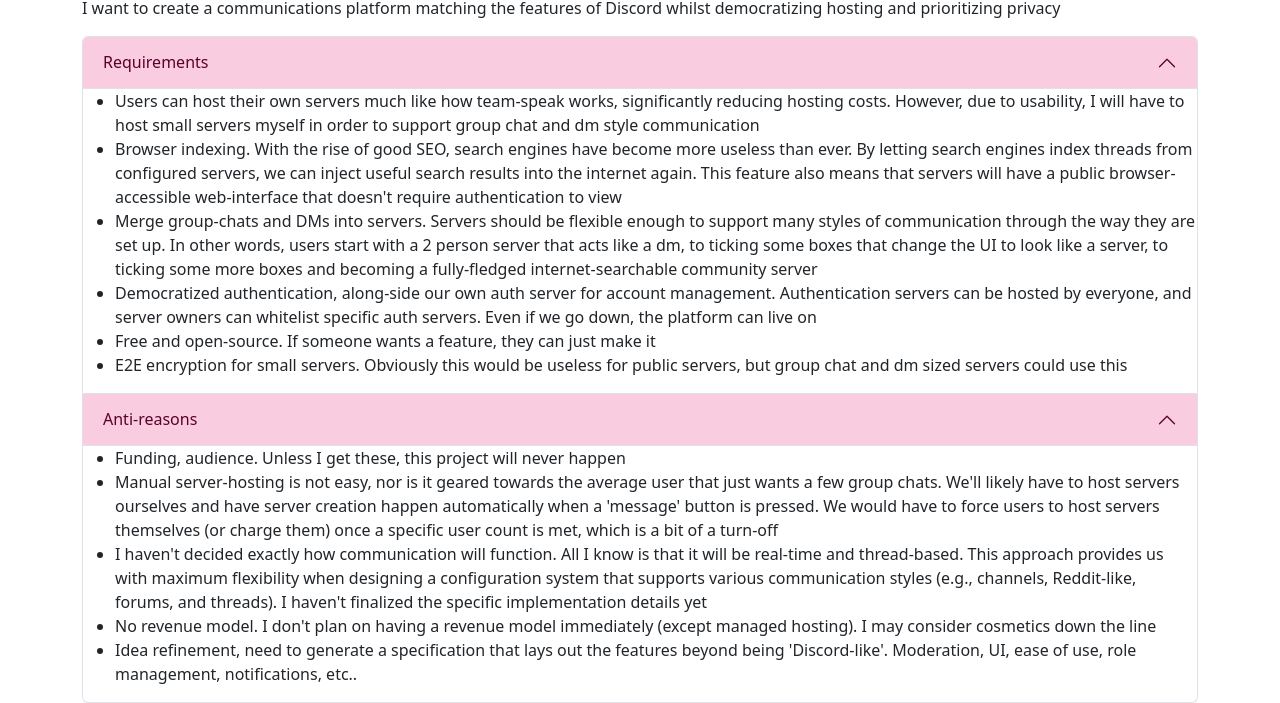
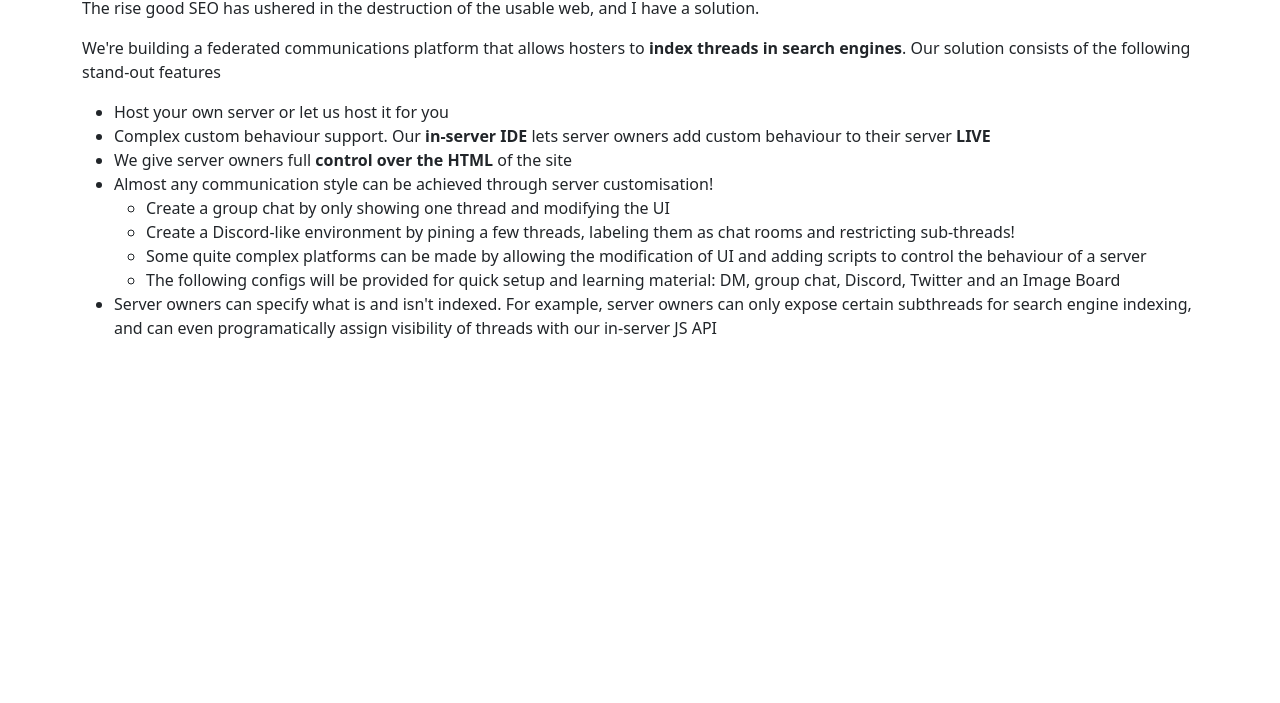
Before and after one commit to Woukie/lucaseldon.com, a website: page projects/index.html in a window 1280 px wide. Shown: the part 641-1344 px from the top of the page. After the commit the page ends 997 px from the top, so only its background shows below. Drawn offline with nearby package versions, Linux system fonts and the light colour scheme; files that its build step writes are made by us from their sources.

Commit message:
Text update

```diff
--- a/projects/index.html
+++ b/projects/index.html
@@ -4,7 +4,7 @@
 <head>
   <meta charset='utf-8'>
   <meta http-equiv='X-UA-Compatible' content='IE=edge'>
-  <title>Lucas Eldon | Project</title>
+  <title>Lucas Eldon | Projects</title>
   <link href="/css/custom.css" rel="stylesheet">
   <meta name='viewport' content='width=device-width, initial-scale=1'>
 </head>
@@ -32,60 +32,40 @@
   </nav>
   <div class="container mt-3">
     <h1>Projects</h1>
-    <p>While I'd love to list off every project I've ever worked on, this page would just be too long. Not to mention I stop being proud of my work within a month of completing because every project is bigger than the last. That being said, you can view all my public projects on my <a href="https://github.com/woukie">GitHub</a>.</p>
-    <h2>MealCoach</h2>
-    <img src="/images/MealCoach render 2.png" class="pe-3" alt="Rendered phones with logo" style="float:left;height:220px;">
+    <p>While I'd love to list off every project I've ever worked on, this page would be too long. You can view all my public projects on my <a href="https://github.com/woukie">GitHub</a>.</p>
+    <h2>MealCoach AI</h2>
+    <img src="/images/MealCoach render 2.png" class="pe-3" alt="Rendered phones with logo" style="float:left;height:155px;">
     <p>
-      This is my latest project and my first with actual funding. MealCoach is an advanced food tracking app that leverages AI to record your food intake and analyze your diet against your personal goals. I'm particularly excited about this project as I'm soon to become a shareholder of the company that's contracting me.
+      This is my latest project and my first with actual funding. MealCoach is an advanced food tracking app that leverages AI to record your food intake and analyze your diet against your personal goals. I'm particularly excited about this project as I'm soon to become a shareholder of the company.
     </p>
     <p>
-      Developing MealCoach went beyond just building an app and backend. Since this is a real-world product, it involved creating a whole ecosystem of technologies. The project consists of a landing page, administration tools for account management, hosting infrastructure, mail systems, security, and even required legal knowledge.
+      Developing MealCoach went beyond just building an app and backend. Since this is a real-world product, it involved creating a whole ecosystem. The project consists of a landing page, administration tools for account management, hosting infrastructure, mail systems, security, and even required legal knowledge.
     </p>
-    <p>MealCoach is expected for a full release within the next two weeks!</p>
-    <p>See technical details <a href="https://github.com/Health-Hub-App">here</a>.</p>
+    <p>MealCoach is fully realeased on <a href="https://apps.apple.com/us/app/mealcoach-ai/id6703999460">Apple</a> and <a href="https://play.google.com/store/apps/details?id=net.mealcoach.app">Android</a>!</p>
 
     <h1>Next Projects</h1>
-    <p>Here is a list of projects I want to make.</p>
-    <h2>Federated Communications Platform</h2>
-    <p>
-      I want to create a communications platform matching the features of Discord whilst democratizing hosting and prioritizing privacy
-    </p>
-    <div class="accordion">
-      <div class="accordion-item">
-        <h2 class="accordion-header">
-          <button class="accordion-button" type="button" data-bs-toggle="collapse" data-bs-target="#fedRequirements" aria-expanded="true" aria-controls="fedRequirements">
-            Requirements
-          </button>
-        </h2>
-        <div id="fedRequirements" class="accordion-collapse collapse show">
-          <ul>
-            <li>Users can host their own servers much like how team-speak works, significantly reducing hosting costs. However, due to usability, I will have to host small servers myself in order to support group chat and dm style communication</li>
-            <li>Browser indexing. With the rise of good SEO, search engines have become more useless than ever. By letting search engines index threads from configured servers, we can inject useful search results into the internet again. This feature also means that servers will have a public browser-accessible web-interface that doesn't require authentication to view</li>
-            <li>Merge group-chats and DMs into servers. Servers should be flexible enough to support many styles of communication through the way they are set up. In other words, users start with a 2 person server that acts like a dm, to ticking some boxes that change the UI to look like a server, to ticking some more boxes and becoming a fully-fledged internet-searchable community server</li>
-            <li>Democratized authentication, along-side our own auth server for account management. Authentication servers can be hosted by everyone, and server owners can whitelist specific auth servers. Even if we go down, the platform can live on</li>
-            <li>Free and open-source. If someone wants a feature, they can just make it</li>
-            <li>E2E encryption for small servers. Obviously this would be useless for public servers, but group chat and dm sized servers could use this</li>
-          </ul>
-        </div>
-      </div>
-      <div class="accordion-item">
-        <h2 class="accordion-header">
-          <button class="accordion-button" type="button" data-bs-toggle="collapse" data-bs-target="#fedAnti" aria-expanded="true" aria-controls="fedAnti">
-            Anti-reasons
-          </button>
-        </h2>
-        <div id="fedAnti" class="accordion-collapse collapse show">
-          <ul>
-            <li>Funding, audience. Unless I get these, this project will never happen</li>
-            <li>Manual server-hosting is not easy, nor is it geared towards the average user that just wants a few group chats. We'll likely have to host servers ourselves and have server creation happen automatically when a 'message' button is pressed. We would have to force users to host servers themselves (or charge them) once a specific user count is met, which is a bit of a turn-off</li>
-            <li>I haven't decided exactly how communication will function. All I know is that it will be real-time and thread-based. This approach provides us with maximum flexibility when designing a configuration system that supports various communication styles (e.g., channels, Reddit-like, forums, and threads). I haven't finalized the specific implementation details yet</li>
-            <li>No revenue model. I don't plan on having a revenue model immediately (except managed hosting). I may consider cosmetics down the line</li>
-            <li>Idea refinement, need to generate a specification that lays out the features beyond being 'Discord-like'. Moderation, UI, ease of use, role management, notifications, etc..</li>
-          </ul>
-        </div>
-      </div>
-    </div>
-
+    <p>A list of projects I want to make.</p>
+    <h2>Communications Platform</h2>
+    <p>Have you ever had to put "reddit" in a search query to get real results? Have you ever given up looking for something because every result is a low quality clickbait article?</p>
+    <p>The rise good SEO has ushered in the destruction of the usable web, and I have a solution.</p>
+    <p>We're building a federated communications platform that allows hosters to <b>index threads in search engines</b>. Our solution consists of the following stand-out features</p>
+    <ul>
+      <li>Host your own server or let us host it for you</li>
+      <li>Complex custom behaviour support. Our <b>in-server IDE</b> lets server owners add custom behaviour to their server <b>LIVE</b></li>
+      <li>We give server owners full <b>control over the HTML</b> of the site</li>
+      <li>
+        Almost any communication style can be achieved through server customisation!
+        <ul>
+          <li>Create a group chat by only showing one thread and modifying the UI</li>
+          <li>Create a Discord-like environment by pining a few threads, labeling them as chat rooms and restricting sub-threads!</li>
+          <li>Some quite complex platforms can be made by allowing the modification of UI and adding scripts to control the behaviour of a server</li>
+          <li>The following configs will be provided for quick setup and learning material: DM, group chat, Discord, Twitter and an Image Board</li>
+        </ul>
+      </li>
+      <li>
+        Server owners can specify what is and isn't indexed. For example, server owners can only expose certain subthreads for search engine indexing, and can even programatically assign visibility of threads with our in-server JS API
+      </li>
+    </ul>
   </div>
 
   <script src="/node_modules/bootstrap/dist/js/bootstrap.bundle.min.js"></script>
```
Also changed, not shown: index.html (+2 -2 lines).
